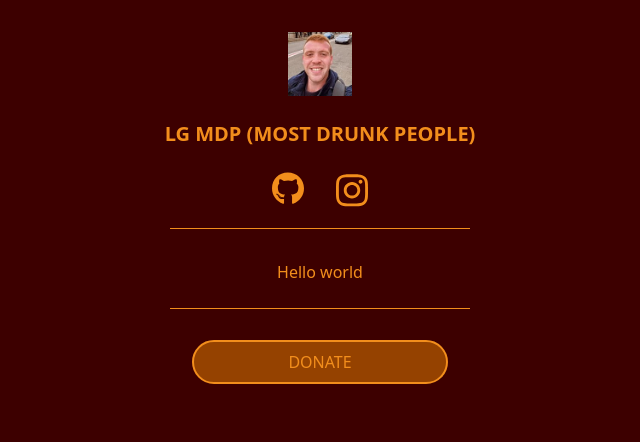
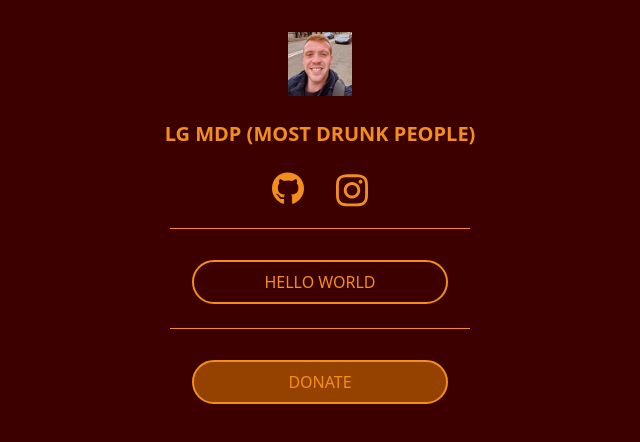
Before and after one commit to David-ByHunter/lgmdp, a Vue app: page / in a window 1280 px wide. Shown: the top 442 px of the page, without its empty margins (320-960 px from the left). Built offline with nearby package versions, Linux system fonts and the light colour scheme.

Commit message:
Create component

```diff
--- /dev/null
+++ b/src/components/DescriptionMDP.vue
@@ -0,0 +1,13 @@
+<script setup lang="ts">
+const props = defineProps<{
+  text: string
+}>()
+</script>
+
+<template>
+  <div
+    class="flex justify-center rounded-full border-2 border-accent min-w-8 w-64 p-2 transition hover:bg-accent hover:text-primary hover:scale-105"
+  >
+    <p class="uppercase">{{ props.text }}</p>
+</div>
+</template>
--- a/src/views/HomeView.vue
+++ b/src/views/HomeView.vue
@@ -1,6 +1,7 @@
 <script setup lang="ts">
 import { description } from '@/components/data/info'
 import { donate } from '@/components/data/links'
+import DescriptionMDP from '@/components/DescriptionMDP.vue'
 import ProfilePicture from '@/components/ProfilePicture.vue'
 import LinkBtn from '@/components/LinkBtn.vue'
 import Separator from '@/components/SeparatorLine.vue'
@@ -13,7 +14,7 @@ import FooterIcons from '@/components/FooterIcons.vue'
     <h1 class="font-bold text-xl text-center uppercase">LG MDP (Most Drunk People)</h1>
     <FooterIcons />
     <Separator />
-    <p>{{ description }}</p>
+    <DescriptionMDP :text="description" />
     <Separator />
     <LinkBtn
       :title="donate.title"
```
